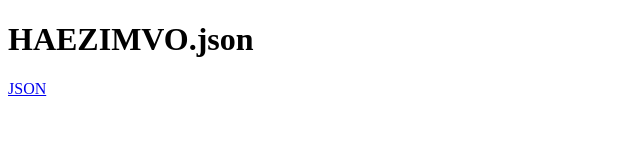
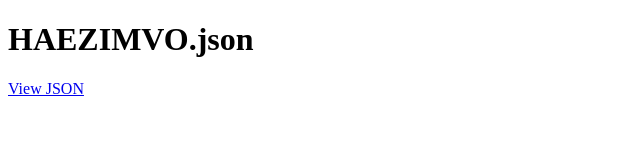
Before and after one commit to rob0face/HAEZIMVO, a plain HTML site: page INDEX.html in a window 1280 px wide. Shown: the full height of the page, 0-640 px from the left. Drawn offline with Linux system fonts and the light colour scheme.

Commit message:
Update and rename index.html to INDEX.html

```diff
--- a/index.html
+++ b/INDEX.html
@@ -3,10 +3,10 @@
   <head>
     <meta charset="UTF-8">
     <meta name="viewport" content="width=device-width, initial-scale=1.0">
-    <title>JSON</title>
+    <title>JSON Viewer</title>
   </head>
   <body>
     <h1>HAEZIMVO.json</h1>
-    <a href="HAEZIMVO.json">JSON</a>
+    <a href="HAEZIMVO.json">View JSON</a>
   </body>
 </html>
```
